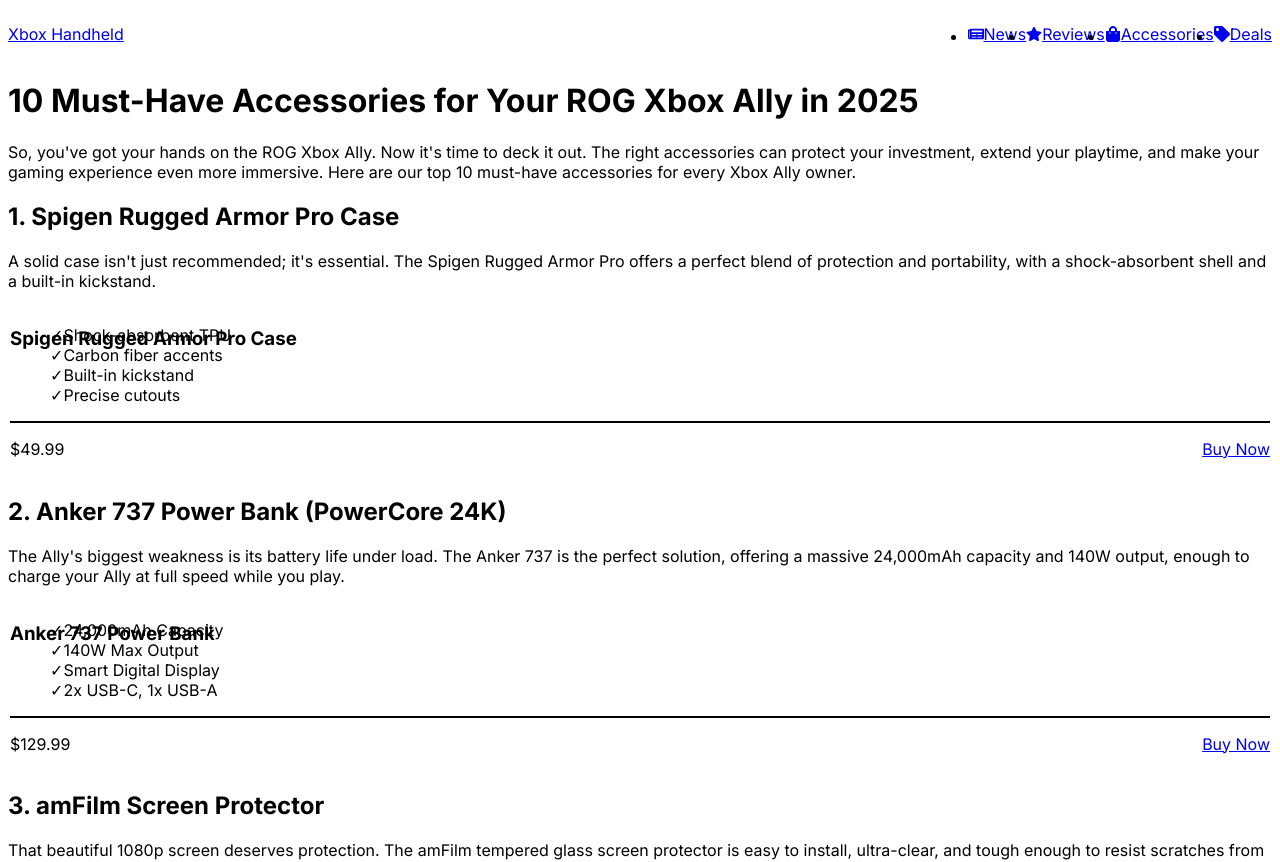
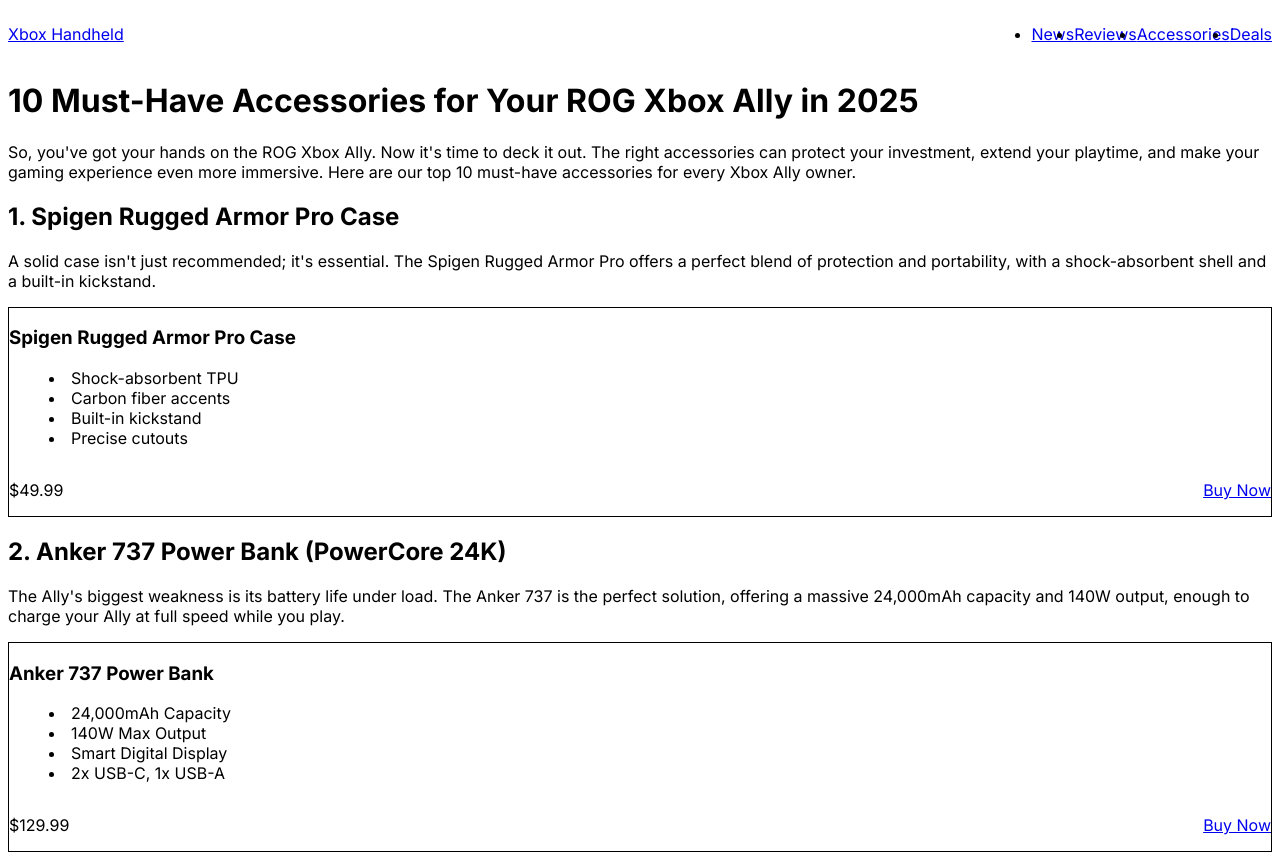
Before and after one commit to lerskytech/xboxhandheld-net, a Next.js app: page /accessories in a window 1280 px wide. Shown: the top 862 px of the page. Built offline with nearby package versions, Linux system fonts and the light colour scheme.

Commit message:
Revert "feat: Complete site-wide thematic redesign"
This reverts commit 4585a6bfde84ff8c7ee4dacf1036fdea8d6f2c13.

```diff
--- a/package.json
+++ b/package.json
@@ -12,7 +12,6 @@
     "next": "15.5.4",
     "react": "19.1.0",
     "react-dom": "19.1.0",
-    "react-icons": "^5.5.0",
     "react-markdown": "^10.1.0"
   },
   "devDependencies": {
--- a/src/app/page.tsx
+++ b/src/app/page.tsx
@@ -9,9 +9,9 @@
         <section className="relative bg-cover bg-center p-12 rounded-lg shadow-lg text-center mb-8 h-80 flex flex-col justify-center items-center" style={{ backgroundImage: "url('https://images.unsplash.com/photo-1593305842137-2d4a1a459357?q=80&w=2670&auto=format&fit=crop')" }}>
           <div className="absolute inset-0 bg-black opacity-60 rounded-lg"></div>
           <div className="relative z-10">
-          <h1 className="text-6xl font-bold text-white mb-4 animate-fade-in-down">The Xbox Handheld is Coming</h1>
+          <h1 className="text-5xl font-bold text-white mb-4">The Xbox Handheld is Coming</h1>
           <p className="text-xl text-gray-300 max-w-2xl mx-auto">Your ultimate source for news, reviews, and deals on the future of portable Xbox gaming.</p>
-            <a href="#latest-news" className="mt-8 inline-block bg-xbox-green text-white font-bold py-4 px-12 rounded-full hover:bg-xbox-light-green hover:text-black transition-all duration-300 shadow-2xl transform hover:scale-110 animate-fade-in-up">Explore News</a>
+            <a href="#latest-news" className="mt-8 inline-block bg-xbox-green text-white font-bold py-3 px-10 rounded-full hover:bg-xbox-light-green hover:text-black transition-all duration-300 shadow-lg transform hover:scale-105">Explore News</a>
           </div>
         </section>
 
@@ -20,27 +20,19 @@
           <h2 id="latest-news" className="text-4xl font-bold border-b-4 border-xbox-green pb-3 mb-8">Latest News</h2>
           <div className="grid grid-cols-1 md:grid-cols-2 gap-6">
             {/* Sample Article 1 */}
-            <div className="bg-xbox-dark rounded-lg shadow-2xl overflow-hidden transition-all duration-300 group border-2 border-transparent hover:border-xbox-green">
-              <div className="relative h-40 bg-gray-700">{/* Placeholder for an image */}
-                <div className="absolute inset-0 bg-black/50 flex items-center justify-center">
-                  <h3 className="text-2xl font-bold text-white text-center p-4">Official Announcement Soon?</h3>
-                </div>
-              </div>
+            <div className="bg-xbox-dark rounded-lg shadow-lg overflow-hidden transition-transform duration-300 hover:scale-105 hover:shadow-2xl border border-gray-800 hover:border-xbox-green">
               <div className="p-6">
+                <h3 className="text-xl font-bold mb-2">Official Announcement Soon?</h3>
                 <p className="text-gray-300 mb-4">Sources say Microsoft is gearing up for a major reveal in the coming weeks.</p>
-                <a href="#" className="text-xbox-light-green font-bold group-hover:text-white transition-colors">Read More &rarr;</a>
+                <a href="#" className="text-xbox-green hover:text-xbox-light-green font-semibold transition-colors">Read More &rarr;</a>
               </div>
             </div>
             {/* Sample Article 2 */}
-            <div className="bg-xbox-dark rounded-lg shadow-2xl overflow-hidden transition-all duration-300 group border-2 border-transparent hover:border-xbox-green">
-              <div className="relative h-40 bg-gray-700">{/* Placeholder for an image */}
-                <div className="absolute inset-0 bg-black/50 flex items-center justify-center">
-                  <h3 className="text-2xl font-bold text-white text-center p-4">Official Announcement Soon?</h3>
-                </div>
-              </div>
+            <div className="bg-xbox-dark rounded-lg shadow-lg overflow-hidden transition-transform duration-300 hover:scale-105 hover:shadow-2xl border border-gray-800 hover:border-xbox-green">
               <div className="p-6">
+                <h3 className="text-xl font-bold mb-2">Leaked Specs and Performance</h3>
                 <p className="text-gray-300 mb-4">A new leak appears to confirm the processor and screen details. Here&apos;s what we know.</p>
-                <a href="#" className="text-xbox-light-green font-bold group-hover:text-white transition-colors">Read More &rarr;</a>
+                <a href="#" className="text-xbox-green hover:text-xbox-light-green font-semibold transition-colors">Read More &rarr;</a>
               </div>
             </div>
             {/* Add more articles as needed */}
--- a/src/components/AffiliateCard.tsx
+++ b/src/components/AffiliateCard.tsx
@@ -39,29 +39,28 @@
   };
 
   return (
-    <div className="bg-xbox-dark rounded-lg shadow-2xl overflow-hidden border-2 border-transparent hover:border-xbox-green transition-all duration-300 group max-w-sm mx-auto">
+    <div className="bg-gray-800 rounded-lg shadow-lg overflow-hidden border border-gray-700 transition-all duration-300 hover:shadow-2xl hover:border-green-500 max-w-sm mx-auto">
       <script
         type="application/ld+json"
         dangerouslySetInnerHTML={{ __html: JSON.stringify(productSchema) }}
       />
       <div className="relative h-48 w-full">
-        <Image src={imageUrl} alt={productName} layout="fill" objectFit="cover" className="transition-transform duration-500 group-hover:scale-110" />
-        <div className="absolute inset-0 bg-gradient-to-t from-black/80 via-black/20 to-transparent"></div>
-        <h3 className="absolute bottom-4 left-4 text-2xl font-bold text-white">{productName}</h3>
+        <Image src={imageUrl} alt={productName} layout="fill" objectFit="cover" className="transition-transform duration-300 group-hover:scale-105" />
       </div>
-      <div className="p-6 bg-xbox-dark">
-        <ul className="text-base text-gray-300 space-y-2">
+      <div className="p-6">
+        <h3 className="text-xl font-bold text-white">{productName}</h3>
+        <ul className="text-sm text-gray-400 mt-3 list-disc list-inside space-y-1">
           {specs.map((spec, index) => (
-            <li key={index} className="flex items-center gap-2"><span className="text-xbox-green">&#10003;</span>{spec}</li>
+            <li key={index}>{spec}</li>
           ))}
         </ul>
-        <div className="flex justify-between items-center mt-6 pt-4 border-t-2 border-gray-800">
-          <p className="text-3xl font-bold text-xbox-light-green">{price}</p>
+        <div className="flex justify-between items-center mt-6">
+          <p className="text-2xl font-bold text-green-400">{price}</p>
           <a
             href={trackingUrl}
             target="_blank"
             rel="noopener noreferrer"
-            className="bg-xbox-green text-white font-bold py-3 px-6 rounded-lg hover:bg-xbox-light-green hover:text-black transition-all duration-300 shadow-lg transform hover:scale-105"
+            className="bg-green-600 text-white font-bold py-2 px-5 rounded-lg hover:bg-green-500 transition-colors shadow-md hover:shadow-lg"
           >
             Buy Now
           </a>
--- a/src/components/Header.tsx
+++ b/src/components/Header.tsx
@@ -1,5 +1,4 @@
 import Link from 'next/link';
-import { FaNewspaper, FaStar, FaShoppingBag, FaTag } from 'react-icons/fa';
 
 const Header = () => {
   return (
@@ -9,11 +8,11 @@
           Xbox Handheld
         </Link>
         <nav>
-          <ul className="flex items-center space-x-8 text-lg">
-            <li><Link href="/news" className="flex items-center gap-2 hover:text-xbox-green transition-colors"><FaNewspaper /><span>News</span></Link></li>
-            <li><Link href="/reviews" className="flex items-center gap-2 hover:text-xbox-green transition-colors"><FaStar /><span>Reviews</span></Link></li>
-            <li><Link href="/accessories" className="flex items-center gap-2 hover:text-xbox-green transition-colors"><FaShoppingBag /><span>Accessories</span></Link></li>
-            <li><Link href="/deals" className="flex items-center gap-2 hover:text-xbox-green transition-colors"><FaTag /><span>Deals</span></Link></li>
+          <ul className="flex space-x-8 text-lg">
+            <li><Link href="/news" className="hover:text-xbox-green transition-colors">News</Link></li>
+            <li><Link href="/reviews" className="hover:text-xbox-green transition-colors">Reviews</Link></li>
+            <li><Link href="/accessories" className="hover:text-xbox-green transition-colors">Accessories</Link></li>
+            <li><Link href="/deals" className="hover:text-xbox-green transition-colors">Deals</Link></li>
           </ul>
         </nav>
       </div>
--- a/tailwind.config.ts
+++ b/tailwind.config.ts
@@ -8,32 +8,6 @@
   ],
   theme: {
     extend: {
-      keyframes: {
-        'fade-in-down': {
-          '0%': {
-            opacity: '0',
-            transform: 'translateY(-20px)'
-          },
-          '100%': {
-            opacity: '1',
-            transform: 'translateY(0)'
-          },
-        },
-        'fade-in-up': {
-          '0%': {
-            opacity: '0',
-            transform: 'translateY(20px)'
-          },
-          '100%': {
-            opacity: '1',
-            transform: 'translateY(0)'
-          },
-        }
-      },
-      animation: {
-        'fade-in-down': 'fade-in-down 0.5s ease-out',
-        'fade-in-up': 'fade-in-up 0.5s ease-out 0.2s both',
-      },
       colors: {
         'xbox-green': '#107C10',
         'xbox-light-green': '#9BF00B',
```
Also changed, not shown: 1 other file (tests, documents, lock files or other folders).
